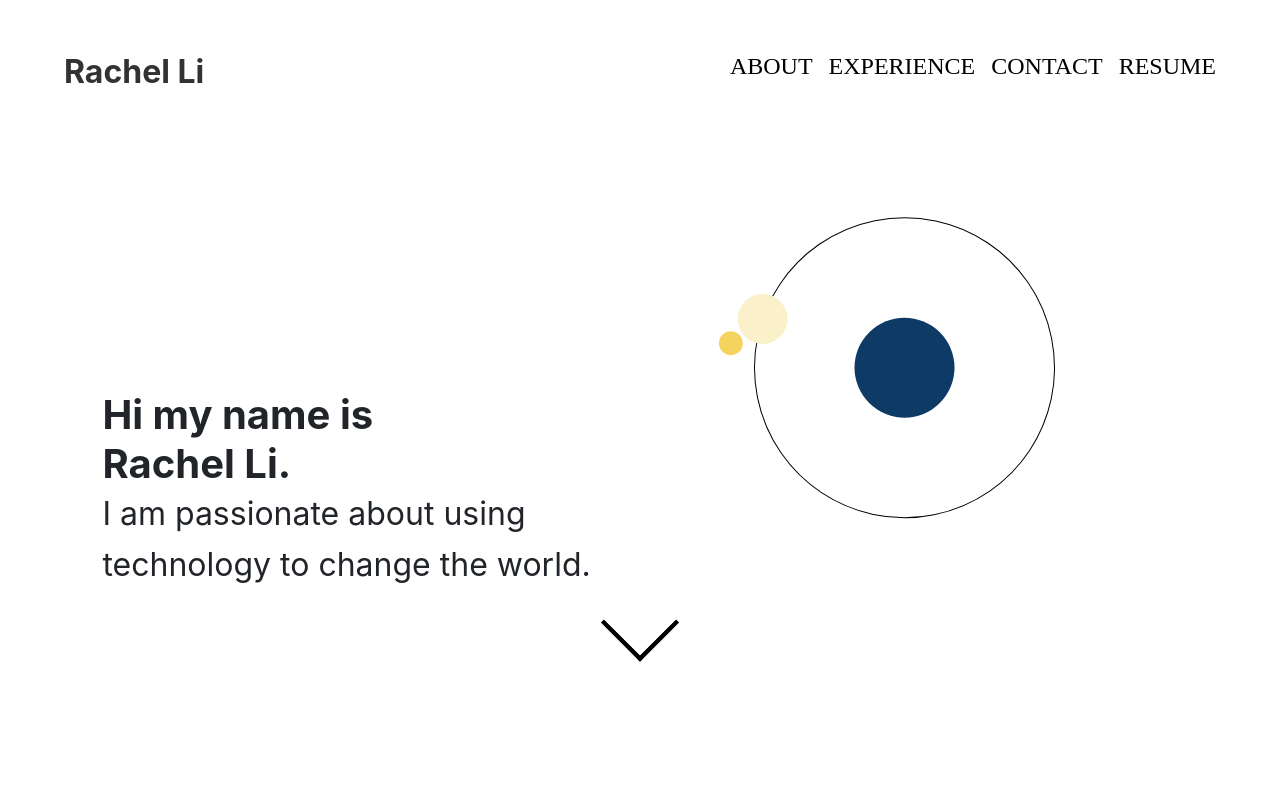
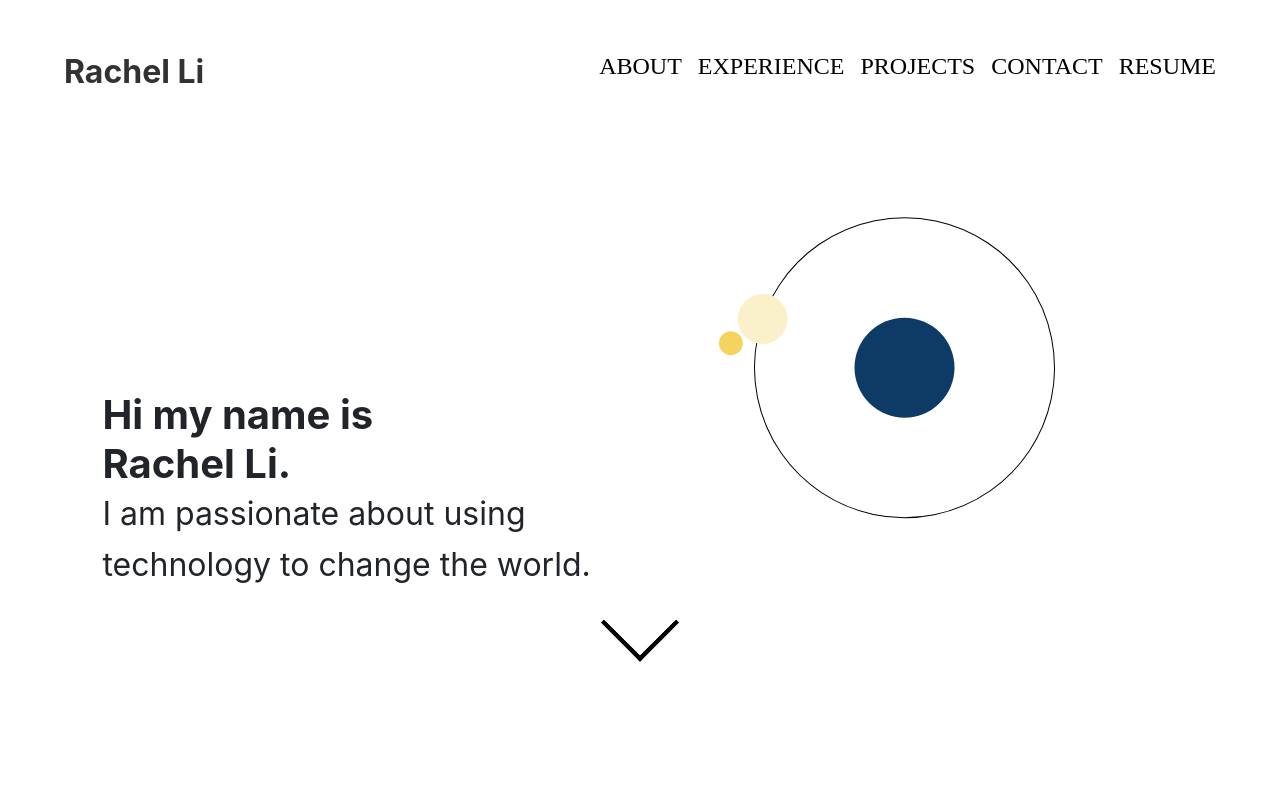
Before and after one commit to rachelli2019/personalwebsite, a Gatsby site: page / in a window 1280 px wide. Shown: the top 800 px of the page. Built offline with nearby package versions, Linux system fonts and the light colour scheme; Gatsby itself is replaced by a stand-in of ours.

Commit message:
added projects to nav bar

```diff
--- a/src/components/navbar.js
+++ b/src/components/navbar.js
@@ -25,6 +25,7 @@ export default function NavBar({ children }) {
             <ul className="navRight">
                 <ListLink to="about">ABOUT</ListLink>
                 <ListLink to="experience">EXPERIENCE</ListLink>
+                <ListLink to="projects">PROJECTS</ListLink>
                 <ListLink to="contact">CONTACT</ListLink>
                 <a href="resume.pdf" target="_blank" className="navText"
                         style={{fontSize:'24px', fontFamily:'Varela Round', fontWeight:'lighter'}}>RESUME</a>
```
